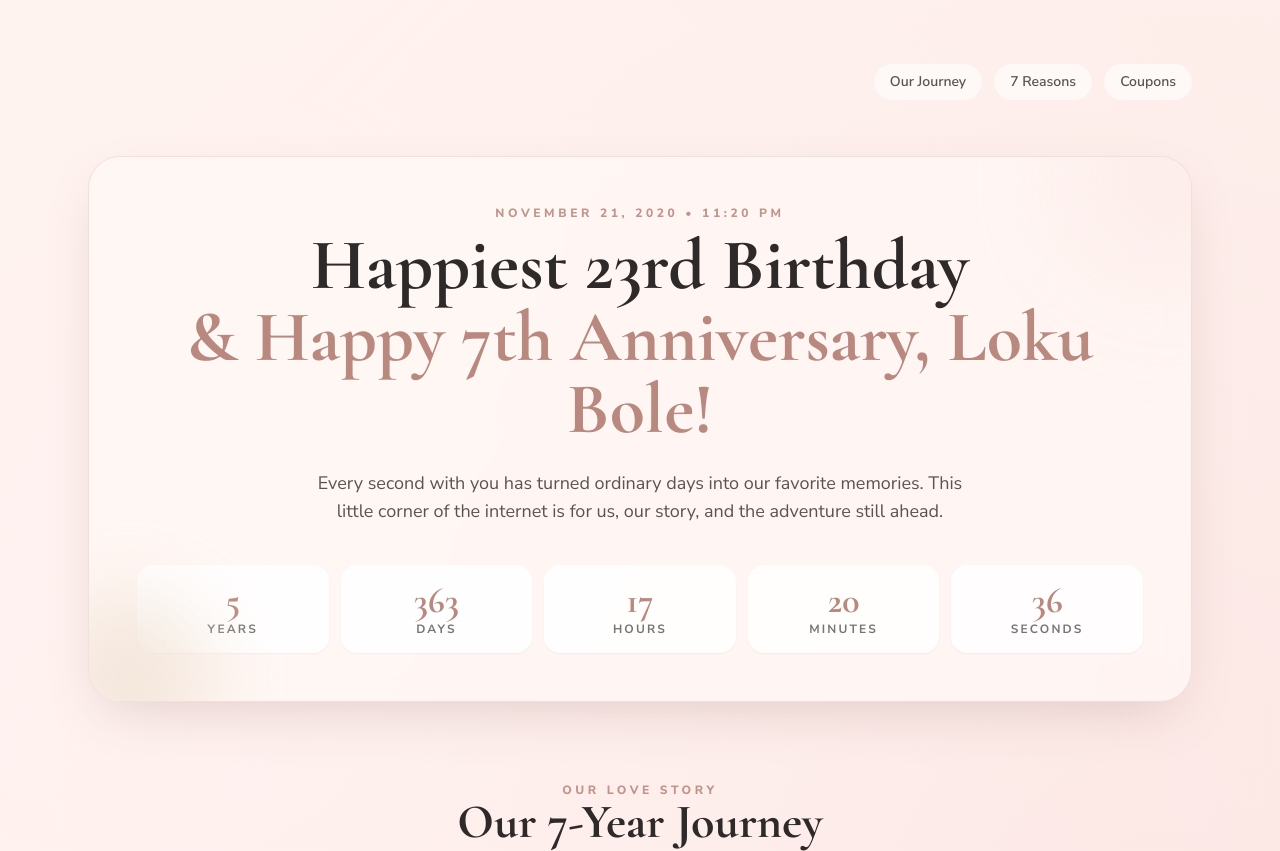
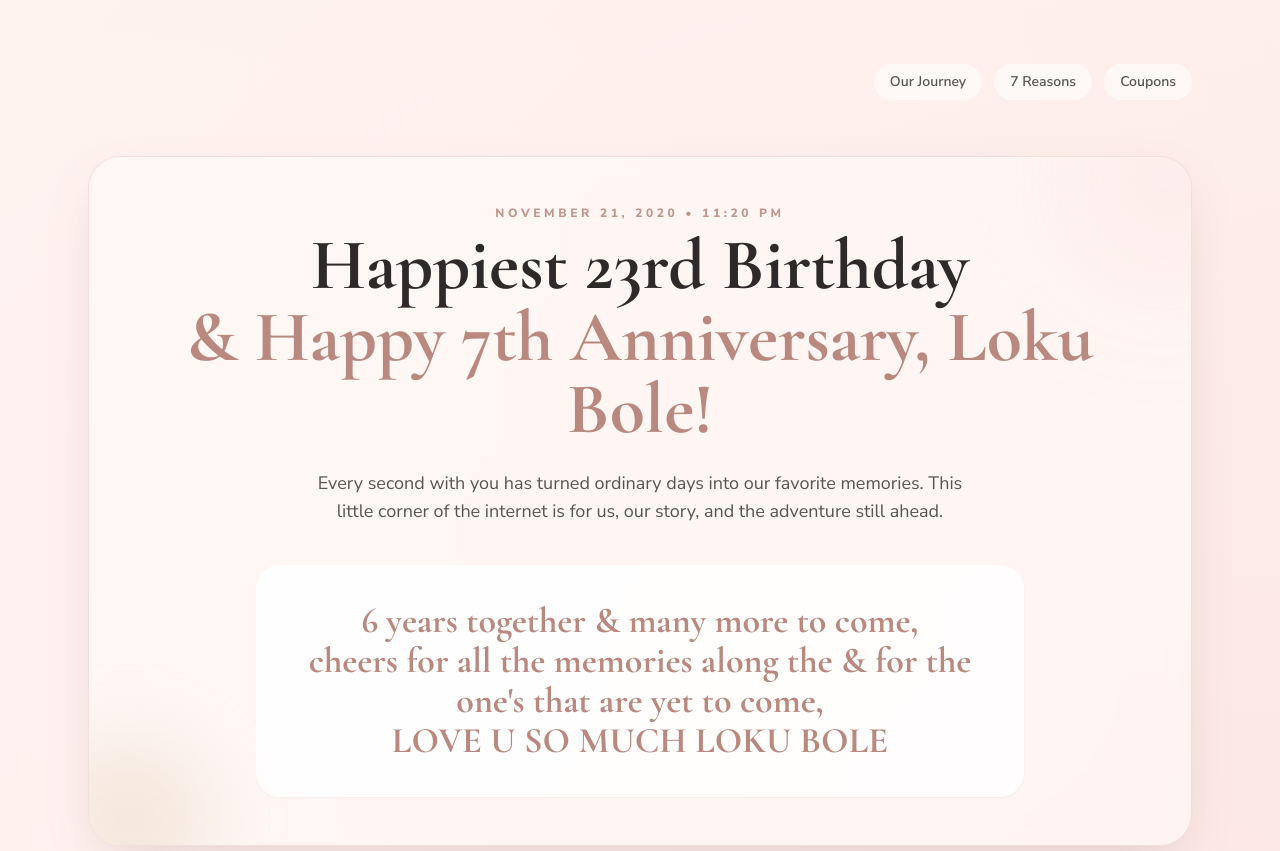
Before and after one commit to Aishcharya414/11.20.11.21, a plain HTML site: page index.html in a window 1280 px wide. Shown: the top 851 px of the page. Drawn offline with nearby package versions, Linux system fonts and the light colour scheme.

Commit message:
Replace timer with anniversary message

```diff
--- a/index.html
+++ b/index.html
@@ -198,28 +198,14 @@
 						Every second with you has turned ordinary days into our favorite memories. This little corner of the internet is for us, our story, and the adventure still ahead.
 					</p>
 
-					<div class="mt-10 grid grid-cols-2 gap-3 sm:grid-cols-5">
-						<article class="rounded-2xl bg-white/85 p-4 text-center shadow-sm">
-							<p id="countYears" class="font-heading text-4xl font-bold text-rosegold">0</p>
-							<p class="text-xs font-bold uppercase tracking-[0.18em] text-charcoal/65">Years</p>
-						</article>
-						<article class="rounded-2xl bg-white/85 p-4 text-center shadow-sm">
-							<p id="countDays" class="font-heading text-4xl font-bold text-rosegold">0</p>
-							<p class="text-xs font-bold uppercase tracking-[0.18em] text-charcoal/65">Days</p>
-						</article>
-						<article class="rounded-2xl bg-white/85 p-4 text-center shadow-sm">
-							<p id="countHours" class="font-heading text-4xl font-bold text-rosegold">0</p>
-							<p class="text-xs font-bold uppercase tracking-[0.18em] text-charcoal/65">Hours</p>
-						</article>
-						<article class="rounded-2xl bg-white/85 p-4 text-center shadow-sm">
-							<p id="countMinutes" class="font-heading text-4xl font-bold text-rosegold">0</p>
-							<p class="text-xs font-bold uppercase tracking-[0.18em] text-charcoal/65">Minutes</p>
-						</article>
-						<article class="col-span-2 rounded-2xl bg-white/85 p-4 text-center shadow-sm sm:col-span-1">
-							<p id="countSeconds" class="font-heading text-4xl font-bold text-rosegold">0</p>
-							<p class="text-xs font-bold uppercase tracking-[0.18em] text-charcoal/65">Seconds</p>
-						</article>
+					<div class="mx-auto mt-10 max-w-3xl rounded-3xl bg-white/85 px-6 py-7 text-center shadow-sm sm:px-10 sm:py-9">
+						<p class="font-heading text-3xl font-bold leading-relaxed text-rosegold sm:text-4xl">
+							6 years together & many more to come,<br />
+							cheers for all the memories along the & for the one's that are yet to come,<br />
+							LOVE U SO MUCH LOKU BOLE
+						</p>
 					</div>
+
 				</section>
 			</div>
 		</header>
@@ -350,7 +336,7 @@
 								<p class="font-heading text-3xl font-bold">Year 1</p>
 							</div>
 							<div class="reason-face reason-back absolute inset-0 rounded-3xl border border-rosegold/20 bg-white/90 p-6 shadow-sm">
-								<p class="font-semibold text-rosegold">Reason #1</p>
+								<p class="font-semibold text-rosegold">Reason 1</p>
 								<p class="mt-2">I love you because from day one, you made me feel safe being exactly myself.</p>
 							</div>
 						</div>
@@ -362,7 +348,7 @@
 								<p class="font-heading text-3xl font-bold">Year 2</p>
 							</div>
 							<div class="reason-face reason-back absolute inset-0 rounded-3xl border border-rosegold/20 bg-white/90 p-6 shadow-sm">
-								<p class="font-semibold text-rosegold">Reason #2</p>
+								<p class="font-semibold text-rosegold">Reason 2</p>
 								<p class="mt-2">I love you because your smile can calm my heart, even on my hardest days.</p>
 							</div>
 						</div>
@@ -374,7 +360,7 @@
 								<p class="font-heading text-3xl font-bold">Year 3</p>
 							</div>
 							<div class="reason-face reason-back absolute inset-0 rounded-3xl border border-rosegold/20 bg-white/90 p-6 shadow-sm">
-								<p class="font-semibold text-rosegold">Reason #3</p>
+								<p class="font-semibold text-rosegold">Reason 3</p>
 								<p class="mt-2">I love you because you notice the little things about me and hold them gently.</p>
 							</div>
 						</div>
@@ -386,7 +372,7 @@
 								<p class="font-heading text-3xl font-bold">Year 4</p>
 							</div>
 							<div class="reason-face reason-back absolute inset-0 rounded-3xl border border-rosegold/20 bg-white/90 p-6 shadow-sm">
-								<p class="font-semibold text-rosegold">Reason #4</p>
+								<p class="font-semibold text-rosegold">Reason 4</p>
 								<p class="mt-2">I love you because you keep our laughter alive with the silliest jokes only we understand.</p>
 							</div>
 						</div>
@@ -398,7 +384,7 @@
 								<p class="font-heading text-3xl font-bold">Year 5</p>
 							</div>
 							<div class="reason-face reason-back absolute inset-0 rounded-3xl border border-rosegold/20 bg-white/90 p-6 shadow-sm">
-								<p class="font-semibold text-rosegold">Reason #5</p>
+								<p class="font-semibold text-rosegold">Reason 5</p>
 								<p class="mt-2">I love you because you believe in my dreams and cheer for me like we are one team.</p>
 							</div>
 						</div>
@@ -410,7 +396,7 @@
 								<p class="font-heading text-3xl font-bold">Year 6</p>
 							</div>
 							<div class="reason-face reason-back absolute inset-0 rounded-3xl border border-rosegold/20 bg-white/90 p-6 shadow-sm">
-								<p class="font-semibold text-rosegold">Reason #6</p>
+								<p class="font-semibold text-rosegold">Reason 6</p>
 								<p class="mt-2">I love you because you are my peace, my strength, and my home in every season.</p>
 							</div>
 						</div>
@@ -422,7 +408,7 @@
 								<p class="font-heading text-3xl font-bold">Year 7</p>
 							</div>
 							<div class="reason-face reason-back absolute inset-0 rounded-3xl border border-rosegold/20 bg-white/90 p-6 shadow-sm">
-								<p class="font-semibold text-rosegold">Reason #7</p>
+								<p class="font-semibold text-rosegold">Reason 7</p>
 								<p class="mt-2">I love you more deeply with every year, and I will keep choosing you, today and always.</p>
 							</div>
 						</div>
@@ -506,48 +492,6 @@
 		</footer>
 
 		<script>
-			const startDate = new Date("2020-11-21T23:20:00");
-
-			const yearsEl = document.getElementById("countYears");
-			const daysEl = document.getElementById("countDays");
-			const hoursEl = document.getElementById("countHours");
-			const minutesEl = document.getElementById("countMinutes");
-			const secondsEl = document.getElementById("countSeconds");
-
-			function calculateRelationshipTime() {
-				const now = new Date();
-
-				// The 7th anniversary begins at the exact original time: 11:20 PM.
-				let completedYears = now.getFullYear() - startDate.getFullYear();
-				let latestAnniversary = new Date(startDate);
-				latestAnniversary.setFullYear(startDate.getFullYear() + completedYears);
-
-				if (now.getTime() < latestAnniversary.getTime()) {
-					completedYears -= 1;
-					latestAnniversary = new Date(startDate);
-					latestAnniversary.setFullYear(startDate.getFullYear() + completedYears);
-				}
-
-				const elapsedMilliseconds = Math.max(0, now.getTime() - latestAnniversary.getTime());
-				let remainingSeconds = Math.floor(elapsedMilliseconds / 1000);
-
-				const days = Math.floor(remainingSeconds / 86400);
-				remainingSeconds %= 86400;
-				const hours = Math.floor(remainingSeconds / 3600);
-				remainingSeconds %= 3600;
-				const minutes = Math.floor(remainingSeconds / 60);
-				const seconds = remainingSeconds % 60;
-
-				yearsEl.textContent = String(completedYears);
-				daysEl.textContent = String(days);
-				hoursEl.textContent = String(hours).padStart(2, "0");
-				minutesEl.textContent = String(minutes).padStart(2, "0");
-				secondsEl.textContent = String(seconds).padStart(2, "0");
-			}
-
-			calculateRelationshipTime();
-			setInterval(calculateRelationshipTime, 1000);
-
 			const fadeItems = document.querySelectorAll(".fade-in");
 			const observer = new IntersectionObserver(
 				(entries) => {
```
